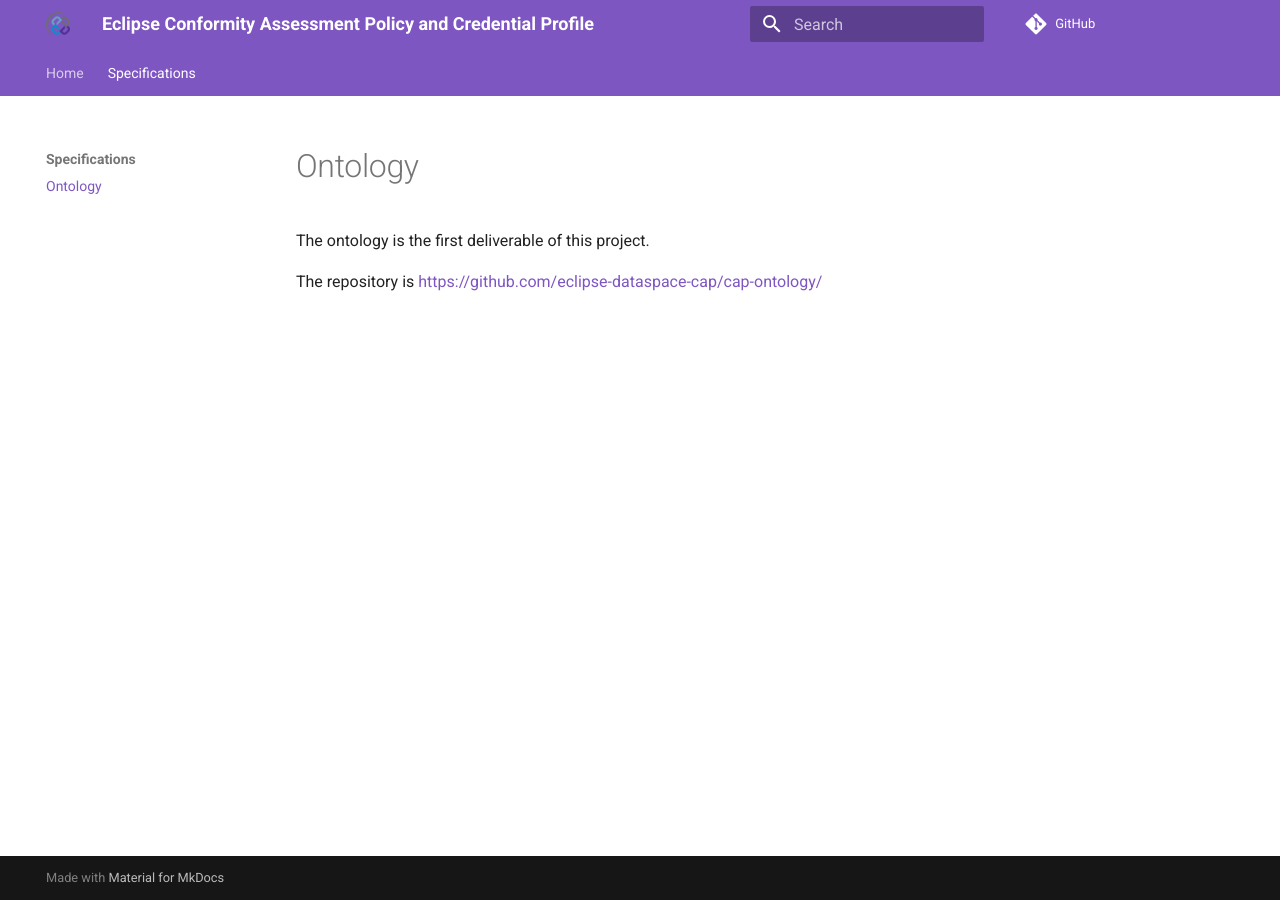
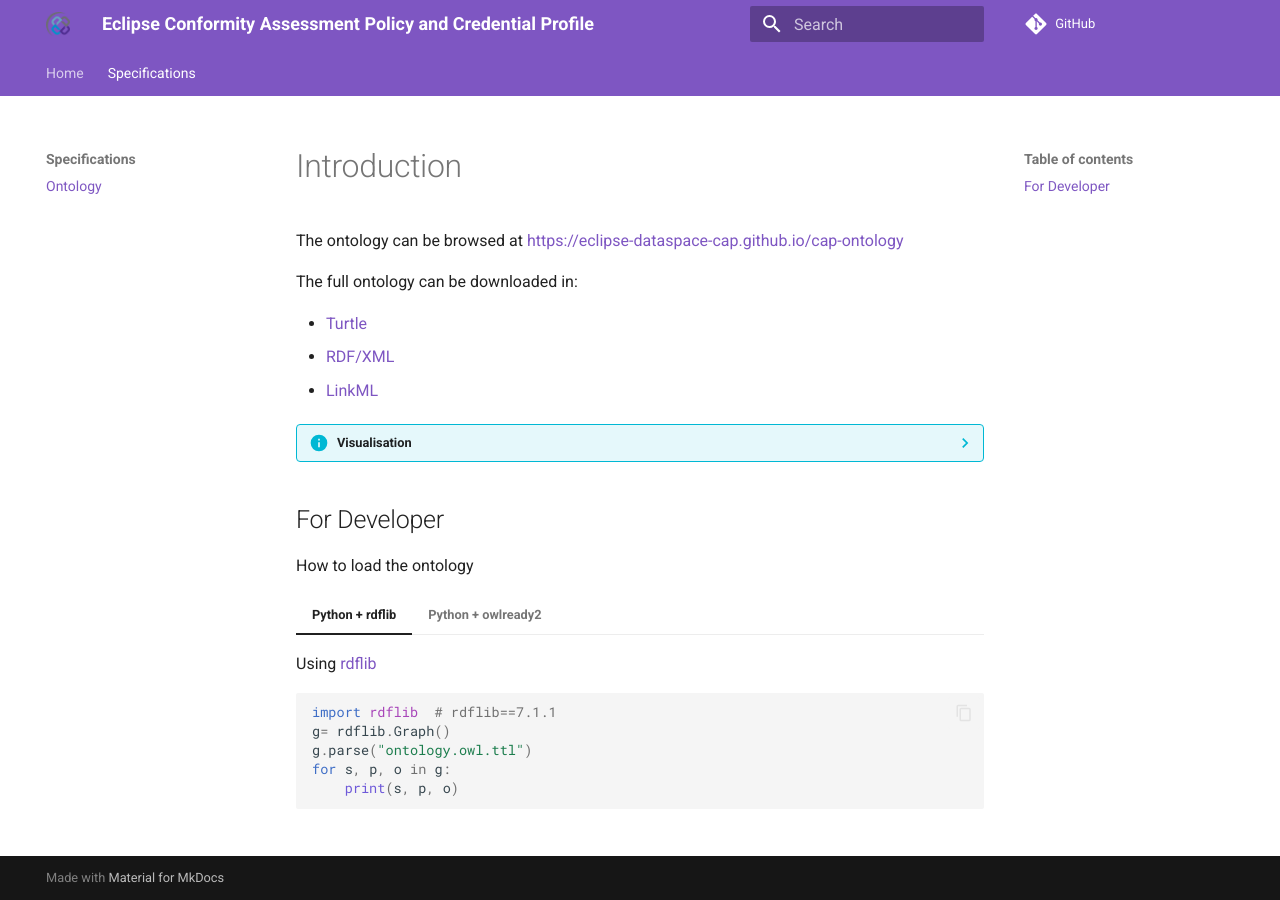
Before and after one commit to eclipse-dataspace-cap/eclipse-dataspace-cap.github.io, an MkDocs documentation site: the page built from docs/ontology.md, in a window 1280 px wide. Built offline with MkDocs 1.6.1 and Material for MkDocs 9.7.7, drawn with Linux system fonts in a browser that asks for light colours; nearby versions of some CDN libraries; library files that are not in the unit come from our copies; comment, search, counter and statistics services are not loaded.

Commit message:
chore: update ontology website links

````diff
--- a/docs/ontology.md
+++ b/docs/ontology.md
@@ -1,5 +1,42 @@
-# Ontology
+# Introduction
 
-The ontology is the first deliverable of this project.
+The ontology can be browsed at <https://eclipse-dataspace-cap.github.io/cap-ontology>
 
-The repository is <https://github.com/eclipse-dataspace-cap/cap-ontology/>
+The full ontology can be downloaded in:
+
+- [Turtle](https://eclipse-dataspace-cap.github.io/cap-ontology/ontology/ontology.owl.ttl)
+- [RDF/XML](https://eclipse-dataspace-cap.github.io/cap-ontology/ontology/ontology.owl.xml)
+- [LinkML](https://eclipse-dataspace-cap.github.io/cap-ontology/ontology/ontology.linkml.yml)
+
+???info "Visualisation"
+
+    A 3rd-party visualisation tool is available [here](https://service.tib.eu/webvowl/).
+
+    ![Image webVOWL](figures/webVOWL-sample.png){ width="300" }
+
+## For Developer
+
+How to load the ontology
+
+=== "Python + rdflib"
+
+    Using [rdflib](https://rdflib.readthedocs.io/)
+
+    ```python
+    import rdflib  # rdflib==7.1.1
+    g= rdflib.Graph()
+    g.parse("ontology.owl.ttl")
+    for s, p, o in g:
+        print(s, p, o)
+    ```
+
+=== "Python + owlready2"
+
+    Using [owlready2](https://owlready2.readthedocs.io/)
+
+    ```python
+    from owlready2 import get_ontology  # owlready2==0.47
+    onto = get_ontology("file://ontology.owl.xml").load()
+    for classe in onto.classes():
+        print(classe, classe.iri)
+    ```
````
Also changed, not shown: docs/figures/webVOWL-sample.png (added), 1 other file.
